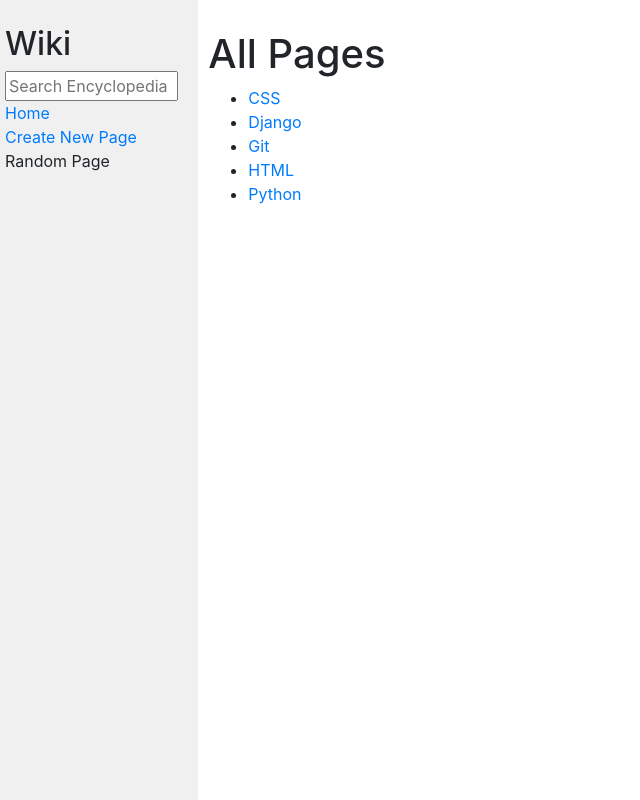
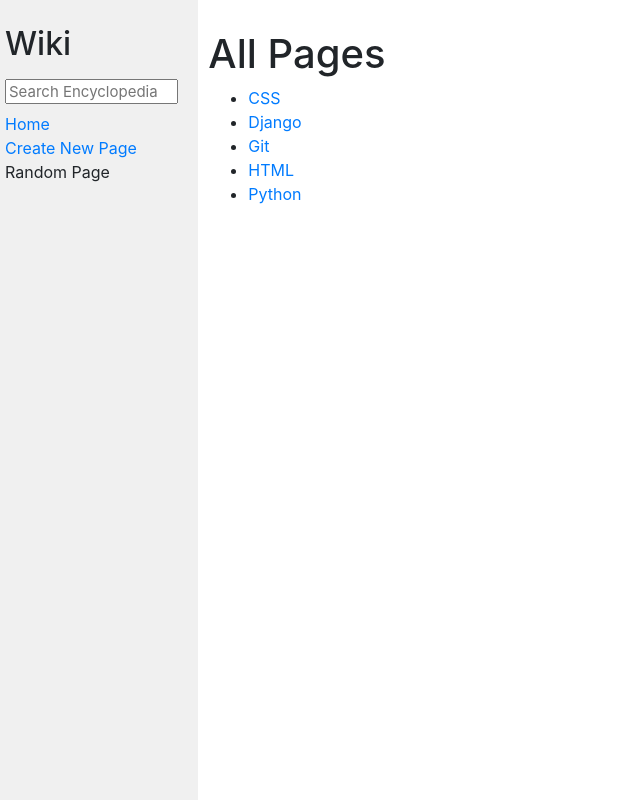
Before and after one commit to anlifi/django-wiki, a Django app: page / in a window 1280 px wide. Shown: the whole page, without its empty margins (0-640 px from the left). Run offline with Django 3.2, Linux system fonts and the light colour scheme; some libraries are stand-ins or nearby versions.

Commit message:
Fix style

```diff
--- a/encyclopedia/static/encyclopedia/styles.css
+++ b/encyclopedia/static/encyclopedia/styles.css
@@ -16,11 +16,6 @@
     padding-top: 20px;
 }
 
-form.new>input {
-    width: 50%;
-    padding: .1rem .5rem;
-}
-
 textarea {
     height: 80vh;
     width: 80%;
@@ -37,18 +32,24 @@
     max-width: fit-content;
 }
 
-.main {
-    padding: 10px;
+form.new>input {
+    width: 50%;
+    padding: .1rem .5rem;
 }
 
 form.new>.row {
     margin: 1rem .1rem;
 }
 
+.main {
+    padding: 10px;
+}
+
 .search {
     width: 100%;
     font-size: 15px;
     line-height: 15px;
+    margin: .5rem 0;
 }
 
 .sidebar {
--- a/encyclopedia/views.py
+++ b/encyclopedia/views.py
@@ -8,7 +8,7 @@
 
 
 class SearchForm(forms.Form):
-    q = forms.CharField(label="", widget=forms.TextInput(attrs={"placeholder": "Search Encyclopedia"}))
+    q = forms.CharField(label="", widget=forms.TextInput(attrs={"placeholder": "Search Encyclopedia", "class": "search"}))
 
 
 class NewEntryForm(forms.Form):
```
